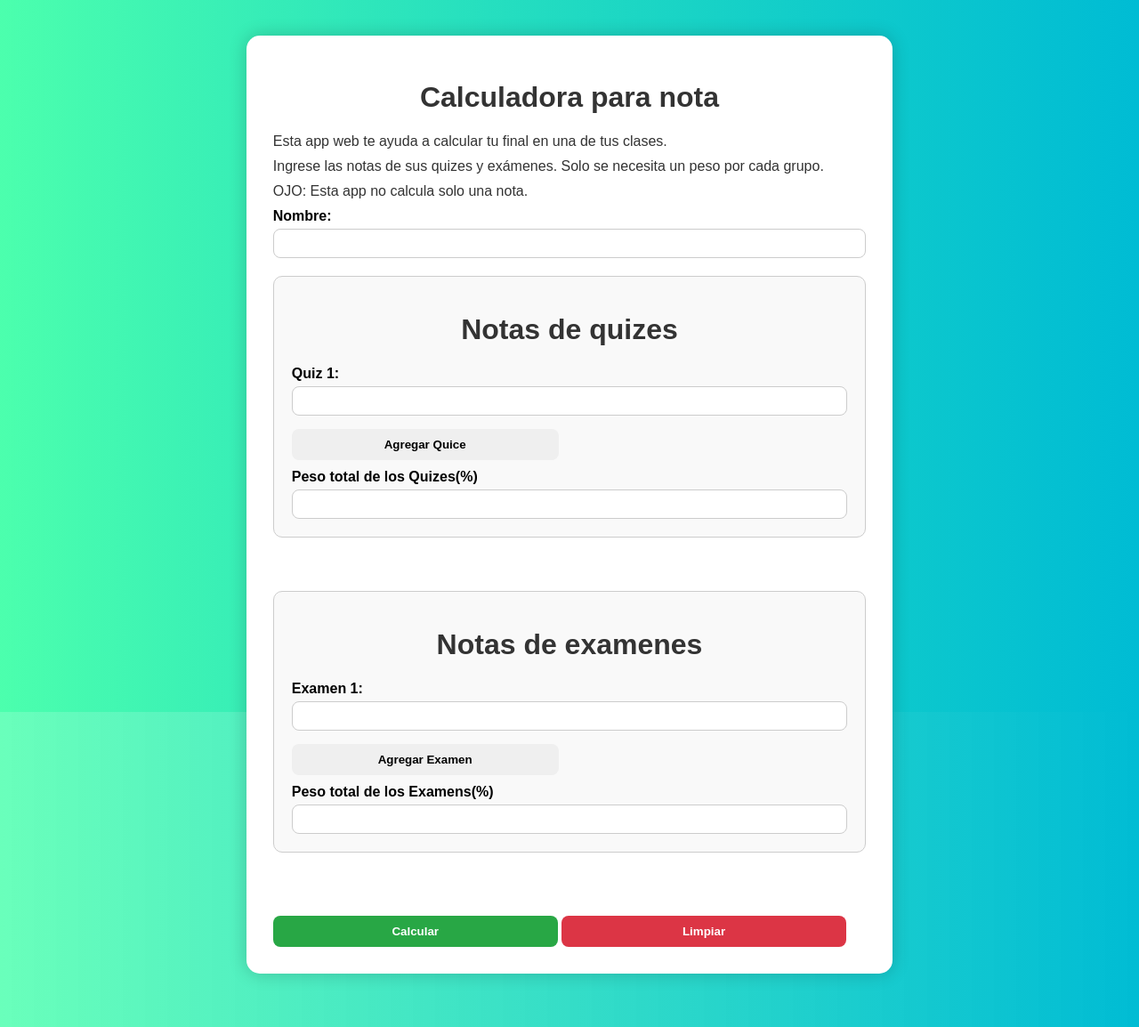
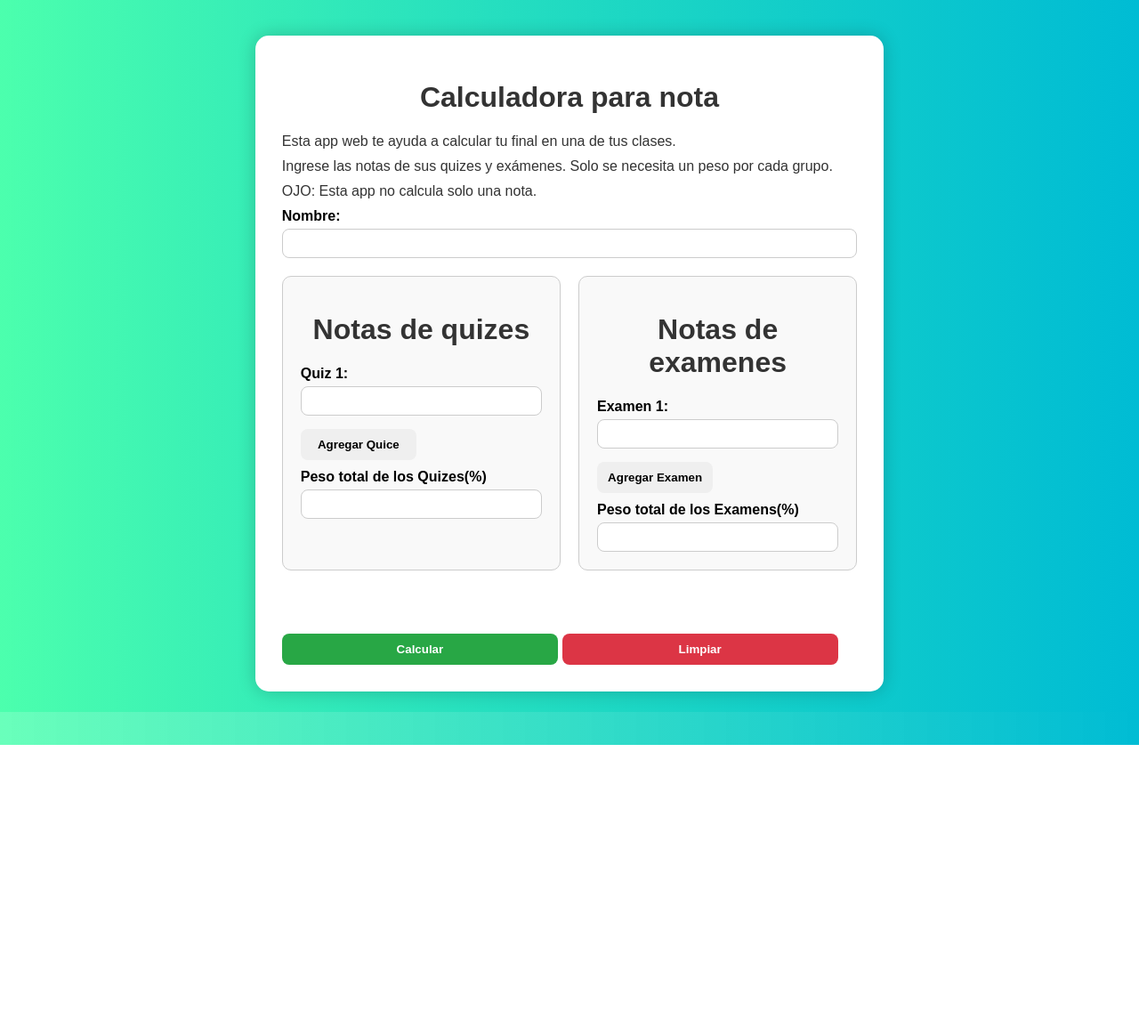
Before and after one commit to Eldomi05/web, a Flask app: page / in a window 1280 px wide. Shown: the whole page at 89% size. After the commit the page ends 837 px from the top, so only its background shows below. Run offline with Flask 3, Linux system fonts and the light colour scheme.

Commit message:
Arreglo ancho de cajas

```diff
--- a/static/style.css
+++ b/static/style.css
@@ -108,7 +108,7 @@
     display: flex;
     flex-wrap: wrap;
     justify-content: center;
-    gap: 40px;
+    gap: 20px;
     margin-top: 20px;
     width: 100%;
     box-sizing: border-box;;
@@ -120,10 +120,8 @@
     }
 }
 .grupo-notas{
-    flex: 1 1 400px;
-    max-width: 950px;
-    max-width: 100%;
-    min-width: 200px;
+    flex: 1 1 300px;
+    max-width: 400%;
     border: 1px solid #ccc;
     padding: 20px;
     margin-bottom: 20px;
```
